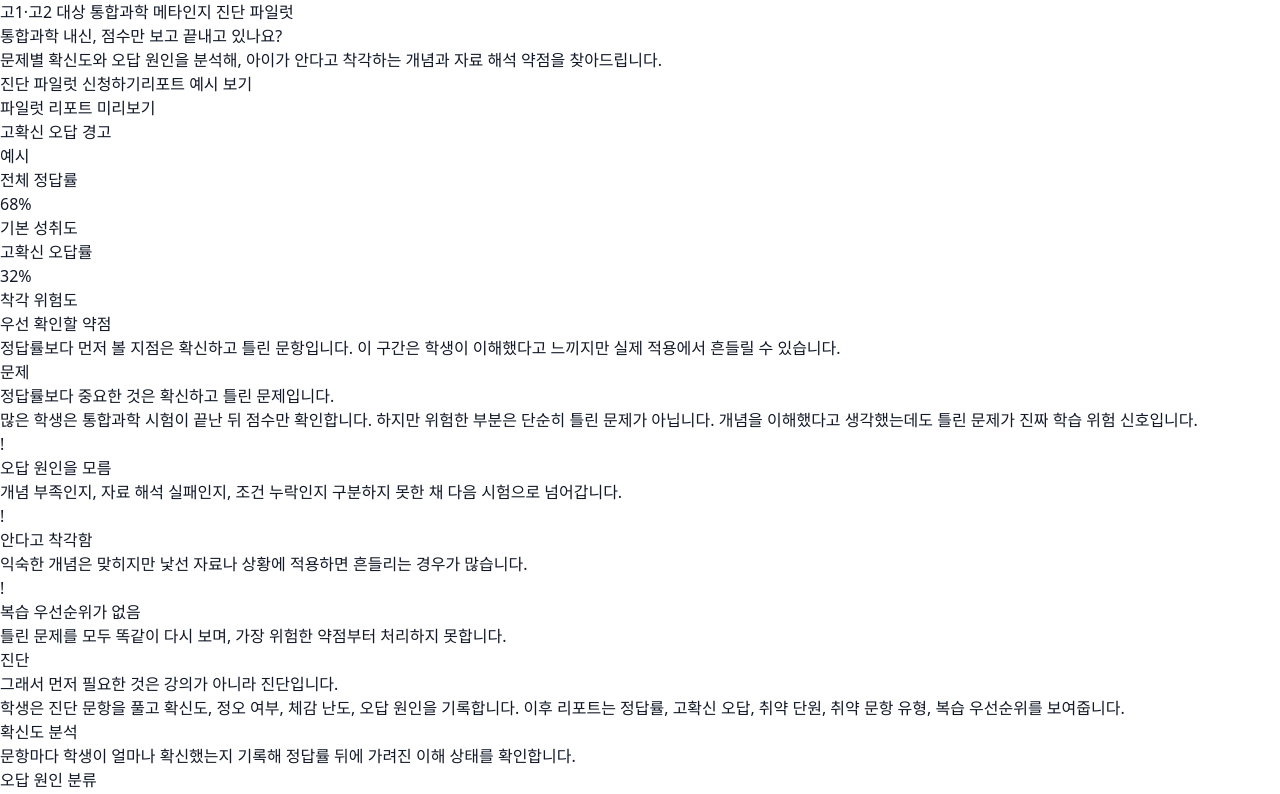
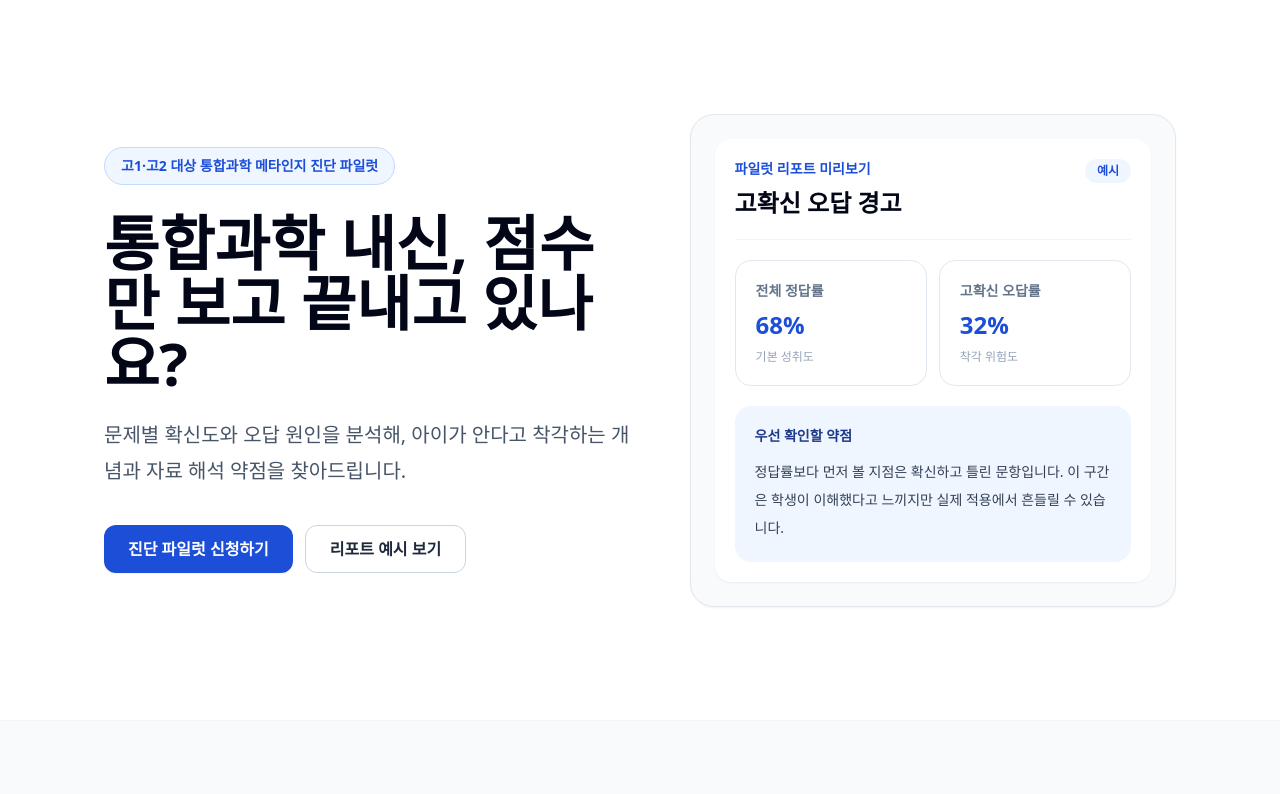
Before and after one commit to jungsikjkim04/science, a Next.js app: page / in a window 1280 px wide. Shown: the top 794 px of the page. Built offline with nearby package versions, Linux system fonts and the light colour scheme.

Commit message:
Add Tailwind configuration

```diff
--- /dev/null
+++ b/tailwind.config.ts
@@ -0,0 +1,21 @@
+import type { Config } from "tailwindcss";
+
+const config: Config = {
+  content: ["./app/**/*.{js,ts,jsx,tsx,mdx}"],
+  theme: {
+    extend: {
+      colors: {
+        trust: {
+          50: "#eff6ff",
+          100: "#dbeafe",
+          600: "#2563eb",
+          700: "#1d4ed8",
+          950: "#172554"
+        }
+      }
+    }
+  },
+  plugins: [],
+};
+
+export default config;
```
